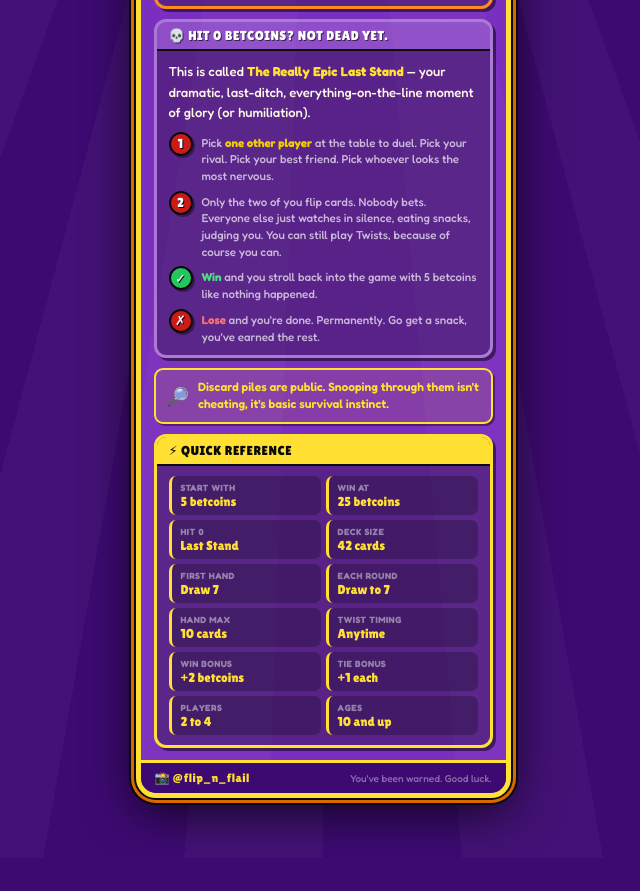
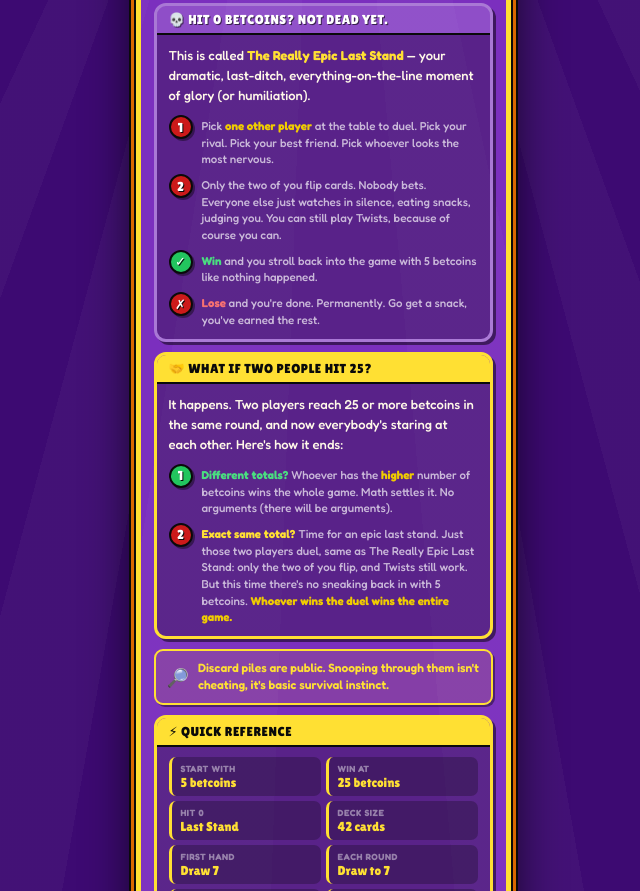
Before and after one commit to FlipnFlail/How-To-Play-Flip-Flail, a plain HTML site: page learnflipnflail.index.html in a window 1280 px wide. Shown: the part 2317-3208 px from the top of the page, without its empty margins (317-957 px from the left). Before the commit the page ends 3175 px from the top, so only its background shows below. Drawn offline with Linux system fonts and the light colour scheme.

Commit message:
Update learnflipnflail.index.html

```diff
--- a/learnflipnflail.index.html
+++ b/learnflipnflail.index.html
@@ -678,7 +678,7 @@
             <div class="step-num">6</div>
             <div class="step-inner">
               <div class="step-main">Highest number wins</div>
-              <div class="step-sub">After all the powers have had their moment, whoever's left with the <strong>highest ATK</strong> wins the round and gets to feel smug about it. They collect every bet that was placed, plus <strong>2 free bonus betcoins</strong> just for being right. Tie? Everyone who tied gets their bet back plus 1 free coin each — a polite, awkward group hug of a result.</div>
+              <div class="step-sub">After all the powers have had their moment, whoever's left with the <strong>highest ATK</strong> wins the round and gets to feel smug about it. They collect every bet that was placed. Tie? Everyone who tied gets their bet back plus 1 free coin each — a polite, awkward group hug of a result.</div>
             </div>
           </div>
 
@@ -762,6 +762,22 @@
       </div>
     </div>
 
+    <div class="block block-gold">
+      <div class="block-head head-gold">🤝 What If Two People Hit 25?</div>
+      <div class="block-body">
+        <div class="plain-line">It happens. Two players reach 25 or more betcoins in the same round, and now everybody's staring at each other. Here's how it ends:</div>
+
+        <div class="step" style="margin-top:4px;">
+          <div class="step-num" style="background:#22c55e;">1</div>
+          <div class="step-inner"><div class="step-sub"><strong style="color:#4ade80;">Different totals?</strong> Whoever has the <strong>higher</strong> number of betcoins wins the whole game. Math settles it. No arguments (there will be arguments).</div></div>
+        </div>
+        <div class="step">
+          <div class="step-num" style="background:var(--red);">2</div>
+          <div class="step-inner"><div class="step-sub"><strong style="color:var(--gold-bright);">Exact same total?</strong> Time for an epic last stand. Just those two players duel, same as The Really Epic Last Stand: only the two of you flip, and Twists still work. But this time there's no sneaking back in with 5 betcoins. <strong>Whoever wins the duel wins the entire game.</strong></div></div>
+        </div>
+      </div>
+    </div>
+
     <div class="callout">
       <div class="callout-icon">🔎</div>
       <div class="callout-text">Discard piles are public. Snooping through them isn't cheating, it's basic survival instinct.</div>
@@ -779,7 +795,6 @@
           <div class="qr-pip"><div class="qr-lbl">Each Round</div><div class="qr-val">Draw to 7</div></div>
           <div class="qr-pip"><div class="qr-lbl">Hand Max</div><div class="qr-val">10 cards</div></div>
           <div class="qr-pip"><div class="qr-lbl">Twist Timing</div><div class="qr-val">Anytime</div></div>
-          <div class="qr-pip"><div class="qr-lbl">Win Bonus</div><div class="qr-val">+2 betcoins</div></div>
           <div class="qr-pip"><div class="qr-lbl">Tie Bonus</div><div class="qr-val">+1 each</div></div>
           <div class="qr-pip"><div class="qr-lbl">Players</div><div class="qr-val">2 to 4</div></div>
           <div class="qr-pip"><div class="qr-lbl">Ages</div><div class="qr-val">10 and up</div></div>
```
